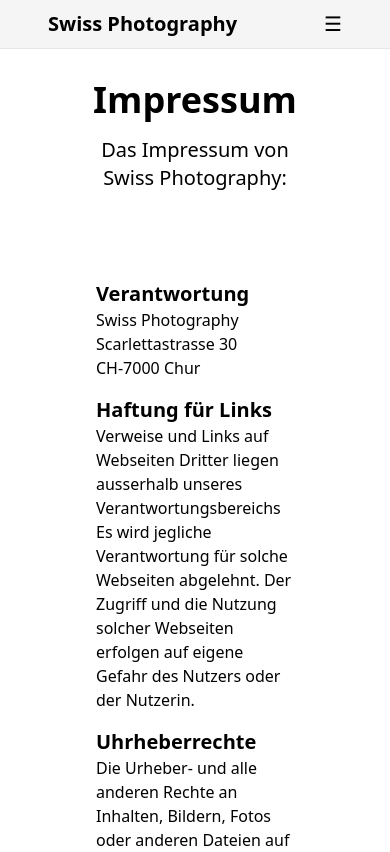
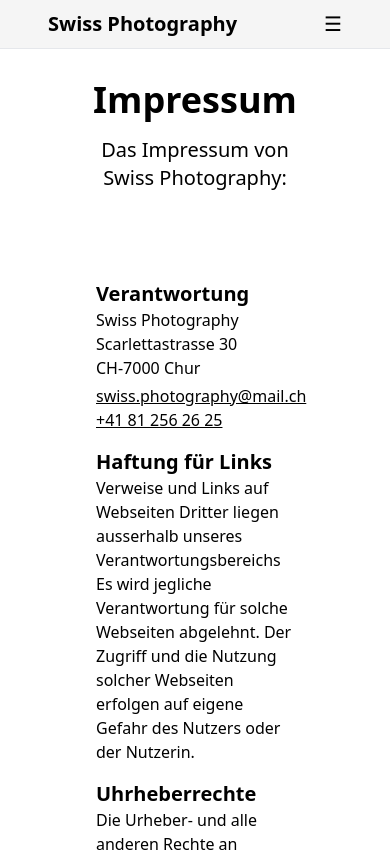
Before and after one commit to anxaaa/Ulber-Projekt-Webseite, a Next.js app in the folder website/: page /Impressum in a window 390 px wide. Shown: the top 852 px of the page. Built offline with nearby package versions, Linux system fonts and the light colour scheme.

Commit message:
added email and phone and associated hvoer effect

```diff
--- a/website/pages/Impressum/index.tsx
+++ b/website/pages/Impressum/index.tsx
@@ -27,6 +27,12 @@ const impressum: NextPage = () => {
             <p>Swiss Photography</p>
             <p>Scarlettastrasse 30</p>
             <p>CH-7000 Chur</p>
+            <p className="mt-1 md:no-underline underline md:hover:underline cursor-pointer">
+              swiss.photography@mail.ch
+            </p>
+            <p className="md:no-underline underline md:hover:underline cursor-pointer">
+              +41 81 256 26 25
+            </p>
           </div>
           <div>
             <h3 className="text-xl font-bold">Haftung für Links</h3>
--- a/website/pages/Kontakt/index.tsx
+++ b/website/pages/Kontakt/index.tsx
@@ -40,7 +40,9 @@ const Kontakt: NextPage = () => {
               swiss.photography@mail.ch
             </p>
             <h3 className="text-2xl font-bold">Telefon Nr.</h3>
-            <p className="my-4 text-xl">+41 81 256 26 25</p>
+            <p className="my-4 md:no-underline underline md:hover:underline text-xl cursor-pointer">
+              +41 81 256 26 25
+            </p>
             <h3 className="text-2xl font-bold">Adresse</h3>
             <p className="mt-4 text-xl">Swis Photography</p>
             <p className="text-xl">Scarlettastrasse 30</p>
```
